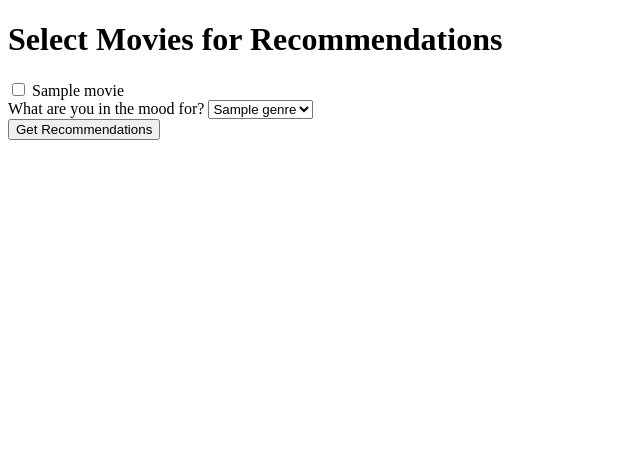
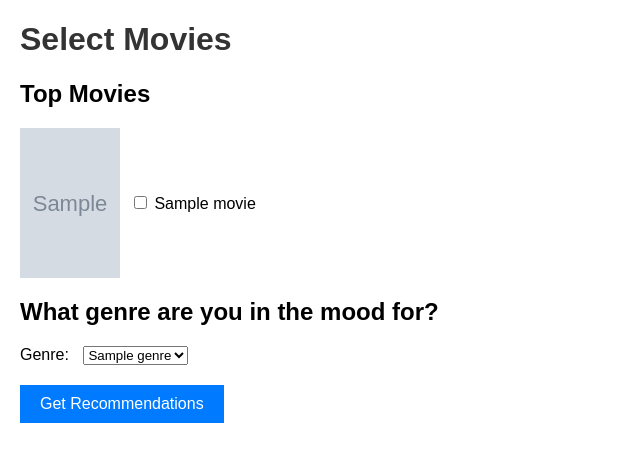
Before and after one commit to afsanab/MovieMate, a Flask app: template templates/index.html in a window 1280 px wide. Shown: the top 462 px of the page, without its empty margins (0-640 px from the left). Run offline with Flask 3, Linux system fonts and the light colour scheme; the template is opened without the code that fills it: most values are stand-ins (such as "Sample title", 1, 10 or a date in 2020); grey boxes marked "Sample" are stand-in pictures.

Commit message:
posters some showing up

```diff
--- a/main.py
+++ b/main.py
@@ -4,84 +4,119 @@ import json
 
 app = Flask(__name__)
 
-def get_top_rated_movies(file_path, top_n=20):
-    # Load the dataset
-    movies_df = pd.read_csv(file_path)
+BASE_IMAGE_URL = "https://image.tmdb.org/t/p/w500"
 
-    # Convert 'popularity' to numeric, setting errors to NaN
-    movies_df['popularity'] = pd.to_numeric(movies_df['popularity'], errors='coerce')
+def get_top_rated_movies(file_path, top_n=20, min_popularity=50):
+    try:
+        # Load the dataset
+        movies_df = pd.read_csv(file_path)
 
-    # Optionally handle missing/NaN values
-    # For example, you can drop rows with NaN in either 'vote_average' or 'popularity'
-    movies_df.dropna(subset=['vote_average', 'popularity'], inplace=True)
+        # Check if essential columns exist
+        required_columns = {'original_title', 'vote_average', 'popularity', 'vote_count', 'poster_path'}
+        if not required_columns.issubset(movies_df.columns):
+            raise ValueError("Dataset missing required columns")
 
-    # Normalize 'vote_average' and 'popularity'
-    movies_df['vote_average_norm'] = movies_df['vote_average'] / movies_df['vote_average'].max()
-    movies_df['popularity_norm'] = movies_df['popularity'] / movies_df['popularity'].max()
+        # Convert 'popularity' and 'vote_average' to numeric, setting errors to NaN
+        movies_df['popularity'] = pd.to_numeric(movies_df['popularity'], errors='coerce')
+        movies_df['vote_average'] = pd.to_numeric(movies_df['vote_average'], errors='coerce')
 
-    # Define weights
-    weight_vote_average = 0.5
-    weight_popularity = 0.5
+        # Handle missing/NaN values
+        movies_df.dropna(subset=['vote_average', 'popularity', 'vote_count', 'poster_path'], inplace=True)
 
-    # Calculate combined score
-    movies_df['score'] = (movies_df['vote_average_norm'] * weight_vote_average) + (movies_df['popularity_norm'] * weight_popularity)
+        # Filter out movies with low vote counts to ensure the ratings are reliable
+        movies_df = movies_df[movies_df['vote_count'] > 50]
 
-    # Filter out movies with low vote counts to ensure the ratings are reliable
-    movies_df = movies_df[movies_df['vote_count'] > 50]
+        # Filter out movies below the minimum popularity threshold
+        movies_df = movies_df[movies_df['popularity'] >= min_popularity]
 
-    # Sort by 'score' and select the top_n movies
-    top_movies_df = movies_df[['original_title', 'vote_average', 'popularity', 'score']].sort_values(by='score', ascending=False).head(top_n)
+        # Normalize 'vote_average' and 'popularity'
+        movies_df['vote_average_norm'] = movies_df['vote_average'] / movies_df['vote_average'].max()
+        movies_df['popularity_norm'] = movies_df['popularity'] / movies_df['popularity'].max()
 
-    # Convert to a list of dictionaries
-    top_movies_list = top_movies_df.to_dict('records')
+        # Define weights
+        weight_vote_average = 0.5
+        weight_popularity = 0.5
 
-    return top_movies_list
+        # Calculate combined score
+        movies_df['score'] = (movies_df['vote_average_norm'] * weight_vote_average) + (movies_df['popularity_norm'] * weight_popularity)
+
+        # Add the full image URL
+        movies_df['poster_path'] = BASE_IMAGE_URL + movies_df['poster_path']
+
+        # Sort by 'score' and select the top_n movies
+        top_movies_df = movies_df[['original_title', 'vote_average', 'popularity', 'score', 'poster_path']].sort_values(by='score', ascending=False).head(top_n)
+
+        # Convert to a list of dictionaries
+        top_movies_list = top_movies_df.to_dict('records')
+
+        return top_movies_list
+    except Exception as e:
+        print(f"Error in get_top_rated_movies: {e}")
+        return []
+
 
 def extract_genres(file_path):
-    # Load the dataset
-    movies_df = pd.read_csv(file_path)
+    try:
+        # Load the dataset
+        movies_df = pd.read_csv(file_path)
 
-    # Initialize an empty set to store unique genres
-    genres = set()
+        # Check if 'genres' column exists
+        if 'genres' not in movies_df.columns:
+            raise ValueError("Dataset missing 'genres' column")
 
-    # Iterate over each row and extract genres
-    for genre_list in movies_df['genres']:
-        try:
-            # Parse the genre string into a list
-            genre_dicts = json.loads(genre_list.replace("'", '"'))
+        # Initialize an empty set to store unique genres
+        genres = set()
 
-            # Add each genre to the set
-            for genre in genre_dicts:
-                genres.add(genre['name'])
-        except json.JSONDecodeError:
-            continue  # Skip rows where the genre data is not properly formatted
+        # Iterate over each row and extract genres
+        for genre_list in movies_df['genres']:
+            try:
+                # Parse the genre string into a list
+                genre_dicts = json.loads(genre_list.replace("'", '"'))
 
-    return sorted(genres)  # Return a sorted list of unique genres
+                # Add each genre to the set
+                for genre in genre_dicts:
+                    genres.add(genre['name'])
+            except json.JSONDecodeError:
+                continue  # Skip rows where the genre data is not properly formatted
 
+        return sorted(genres)  # Return a sorted list of unique genres
+    except Exception as e:
+        print(f"Error in extract_genres: {e}")
+        return []
 def recommend_movies_by_genre(genre, file_path, top_n=10):
-    # Load the dataset
-    movies_df = pd.read_csv(file_path)
+    try:
+        # Load the dataset
+        movies_df = pd.read_csv(file_path)
 
-    # Function to parse genres and check if the selected genre is in the movie's genres
-    def is_genre_present(genres_str, selected_genre):
-        try:
-            genres = json.loads(genres_str.replace("'", '"'))
-            for g in genres:
-                if g['name'] == selected_genre:
-                    return True
-        except json.JSONDecodeError:
+        # Check if essential columns exist
+        if 'genres' not in movies_df.columns:
+            raise ValueError("Dataset missing 'genres' column")
+
+        # Function to parse genres and check if the selected genre is in the movie's genres
+        def is_genre_present(genres_str, selected_genre):
+            try:
+                genres = json.loads(genres_str.replace("'", '"'))
+                for g in genres:
+                    if g['name'] == selected_genre:
+                        return True
+            except json.JSONDecodeError:
+                return False
             return False
-        return False
 
-    # Filter movies by the selected genre
-    movies_df['is_genre'] = movies_df['genres'].apply(lambda x: is_genre_present(x, genre))
-    genre_movies_df = movies_df[movies_df['is_genre']]
+        # Filter movies by the selected genre
+        movies_df['is_genre'] = movies_df['genres'].apply(lambda x: is_genre_present(x, genre))
+        genre_movies_df = movies_df[movies_df['is_genre']]
 
-    # Assuming you want to recommend the highest-rated movies in the selected genre
-    top_movies = genre_movies_df[['original_title', 'vote_average']].sort_values(by='vote_average', ascending=False).head(top_n)
+        # Add the full image URL
+        genre_movies_df['poster_path'] = BASE_IMAGE_URL + genre_movies_df['poster_path']
 
-    return top_movies.to_dict('records')
+        # Assuming you want to recommend the highest-rated movies in the selected genre
+        top_movies = genre_movies_df[['original_title', 'vote_average', 'poster_path']].sort_values(by='vote_average', ascending=False).head(top_n)
 
+        return top_movies.to_dict('records')
+    except Exception as e:
+        print(f"Error in recommend_movies_by_genre: {e}")
+        return []
 @app.route('/')
 def index():
     top_movies = get_top_rated_movies('data/movies_metadata.csv')
--- a/templates/index.html
+++ b/templates/index.html
@@ -1,29 +1,84 @@
 <!DOCTYPE html>
 <html lang="en">
+
 <head>
     <meta charset="UTF-8">
-    <title>Top Rated Movies</title>
+    <meta name="viewport" content="width=device-width, initial-scale=1.0">
+    <title>MovieMate - Top Rated Movies</title>
+    <style>
+        body {
+            font-family: Arial, sans-serif;
+            margin: 20px;
+        }
+
+        h1 {
+            color: #333;
+        }
+
+        .movies-list,
+        .genre-selection {
+            margin-bottom: 20px;
+        }
+
+        .movie-item {
+            display: flex;
+            align-items: center;
+            margin-bottom: 10px;
+        }
+
+        .movie-item img {
+            width: 100px;
+            height: 150px;
+            margin-right: 10px;
+        }
+
+        .genre-selection label {
+            margin-right: 10px;
+        }
+
+        button {
+            padding: 10px 20px;
+            background-color: #007BFF;
+            color: #fff;
+            border: none;
+            cursor: pointer;
+            font-size: 16px;
+        }
+
+        button:hover {
+            background-color: #0056b3;
+        }
+    </style>
 </head>
+
 <body>
-    <h1>Select Movies for Recommendations</h1>
+    <h1>Select Movies</h1>
     <form action="/recommend" method="post">
-        {% for movie in top_movies %}
-            <div>
-                <input type="checkbox" name="movies" value="{{ movie.original_title }}">
-                {{ movie.original_title }}
+        <div class="movies-list">
+            <h2>Top Movies</h2>
+            {% for movie in top_movies %}
+            <div class="movie-item">
+                <img src="{{ movie.poster_path }}" alt="{{ movie.original_title }}">
+                <label>
+                    <input type="checkbox" name="movies" value="{{ movie.original_title }}">
+                    {{ movie.original_title }}
+                </label>
             </div>
-        {% endfor %}
+            {% endfor %}
+        </div>
 
-        <div>
-            <label for="genre">What are you in the mood for?</label>
+        <div class="genre-selection">
+            <h2>What genre are you in the mood for?</h2>
+            <label for="genre">Genre:</label>
             <select name="genre" id="genre">
                 {% for genre in genres %}
-                    <option value="{{ genre }}">{{ genre }}</option>
+                <option value="{{ genre }}">{{ genre }}</option>
                 {% endfor %}
             </select>
         </div>
 
-        <input type="submit" value="Get Recommendations">
+        <button type="submit">Get Recommendations</button>
     </form>
 </body>
+
 </html>
```
Also changed, not shown: templates/recommendations.html (+40 -2 lines).
